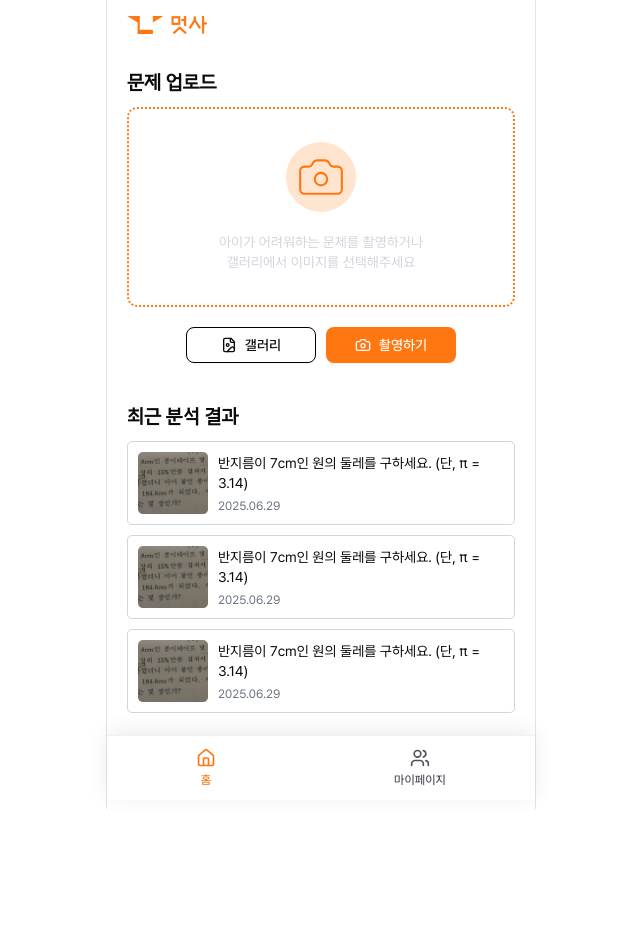
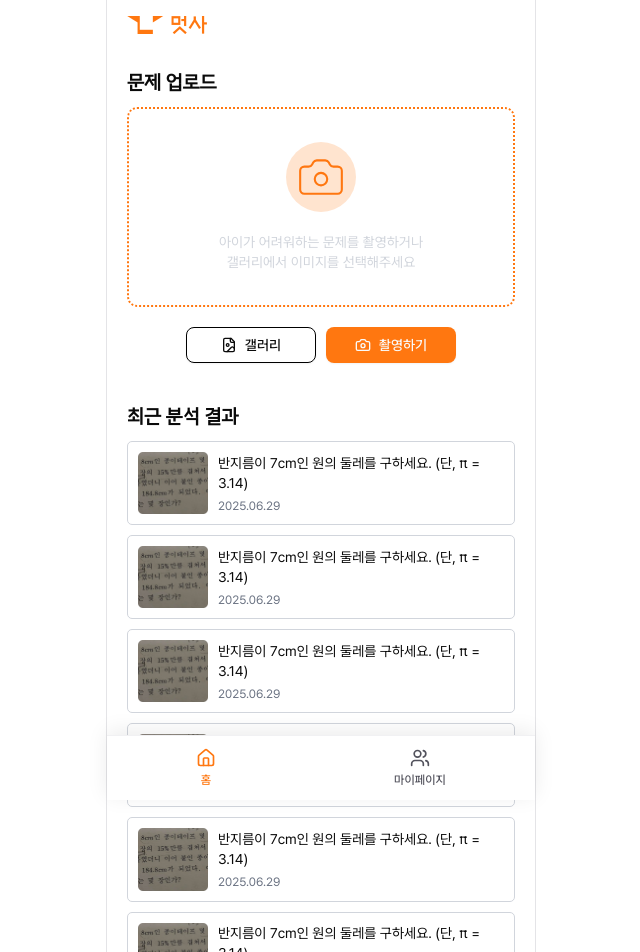
Before and after one commit to DIDIM-ai/frontend, a Next.js app: page / in a window 1280 px wide. Shown: the top 952 px of the page, without its empty margins (319-959 px from the left). Before the commit the page ends 809 px from the top, so only its background shows below. Built offline with nearby package versions, Linux system fonts and the light colour scheme.

Commit message:
style: menubar 색상 설정

```diff
--- a/app/components/AnalysisResult.tsx
+++ b/app/components/AnalysisResult.tsx
@@ -15,6 +15,30 @@ const results = [
   },
   {
     id: 3,
+    imageSrc: '/assets/example.png',
+    text: '반지름이 7cm인 원의 둘레를 구하세요. (단, π = 3.14)',
+    date: '2025.06.29',
+  },
+  {
+    id: 4,
+    imageSrc: '/assets/example.png',
+    text: '반지름이 7cm인 원의 둘레를 구하세요. (단, π = 3.14)',
+    date: '2025.06.29',
+  },
+  {
+    id: 5,
+    imageSrc: '/assets/example.png',
+    text: '반지름이 7cm인 원의 둘레를 구하세요. (단, π = 3.14)',
+    date: '2025.06.29',
+  },
+  {
+    id: 6,
+    imageSrc: '/assets/example.png',
+    text: '반지름이 7cm인 원의 둘레를 구하세요. (단, π = 3.14)',
+    date: '2025.06.29',
+  },
+  {
+    id: 7,
     imageSrc: '/assets/example.png',
     text: '반지름이 7cm인 원의 둘레를 구하세요. (단, π = 3.14)',
     date: '2025.06.29',
--- a/components/common/MenuBar.tsx
+++ b/components/common/MenuBar.tsx
@@ -34,7 +34,7 @@ export function MenuBar() {
   };
 
   return (
-    <footer className="fixed bottom-0 left-1/2 transform -translate-x-1/2 w-full max-w-[calc(var(--space-mobileMax)-2px)] backdrop-blur-md border-t border-zinc-200/50 shadow-[0_-4px_20px_rgba(0,0,0,0.08)] z-50">
+    <footer className="fixed bottom-0 left-1/2 transform -translate-x-1/2 w-full max-w-[calc(var(--space-mobileMax)-2px)] backdrop-blur-md border-t border-zinc-200/50 bg-white shadow-[0_-4px_20px_rgba(0,0,0,0.08)] z-50">
       <div className="flex items-center justify-around py-3">
         {menuItems.map((item) => {
           const Icon = item.icon;
```
